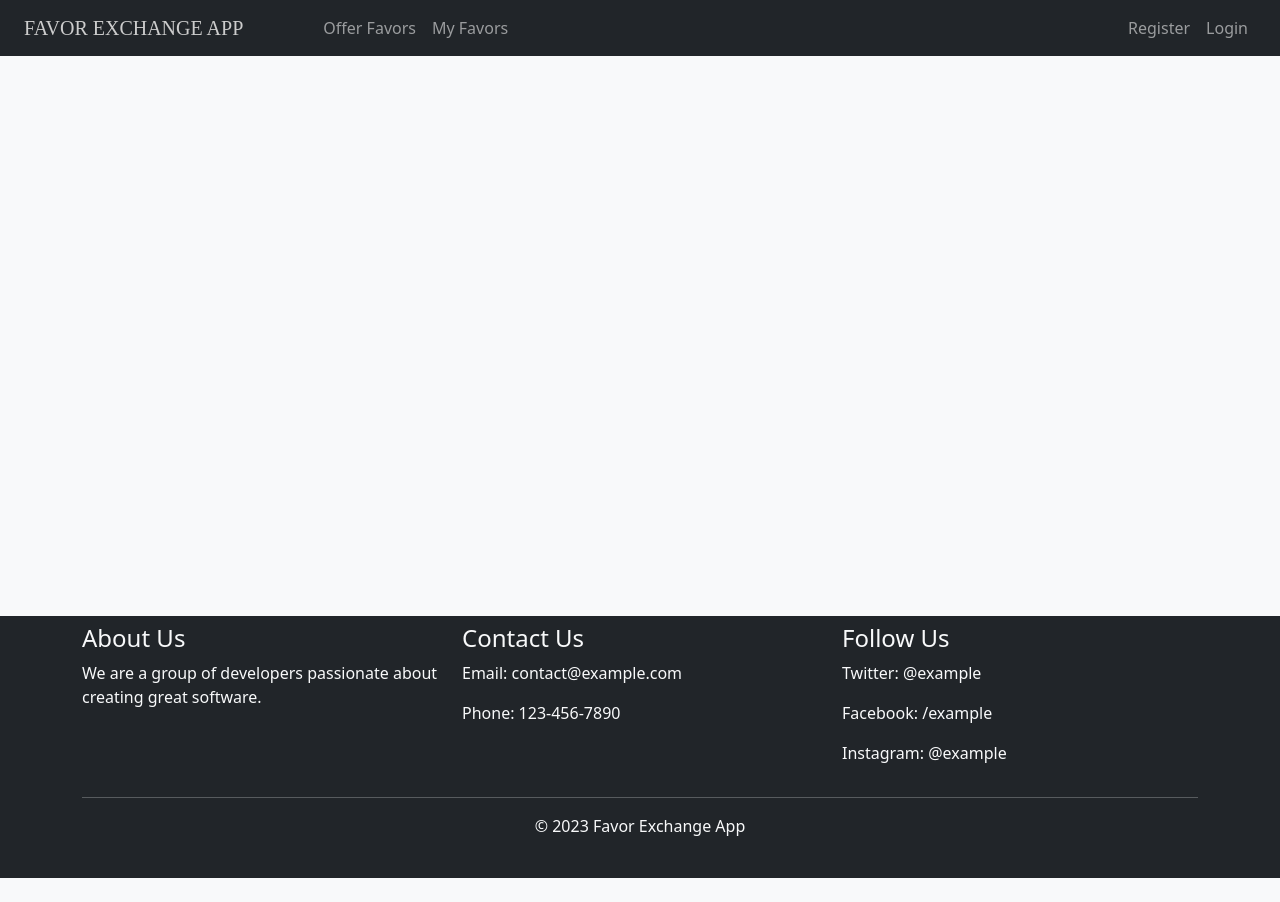
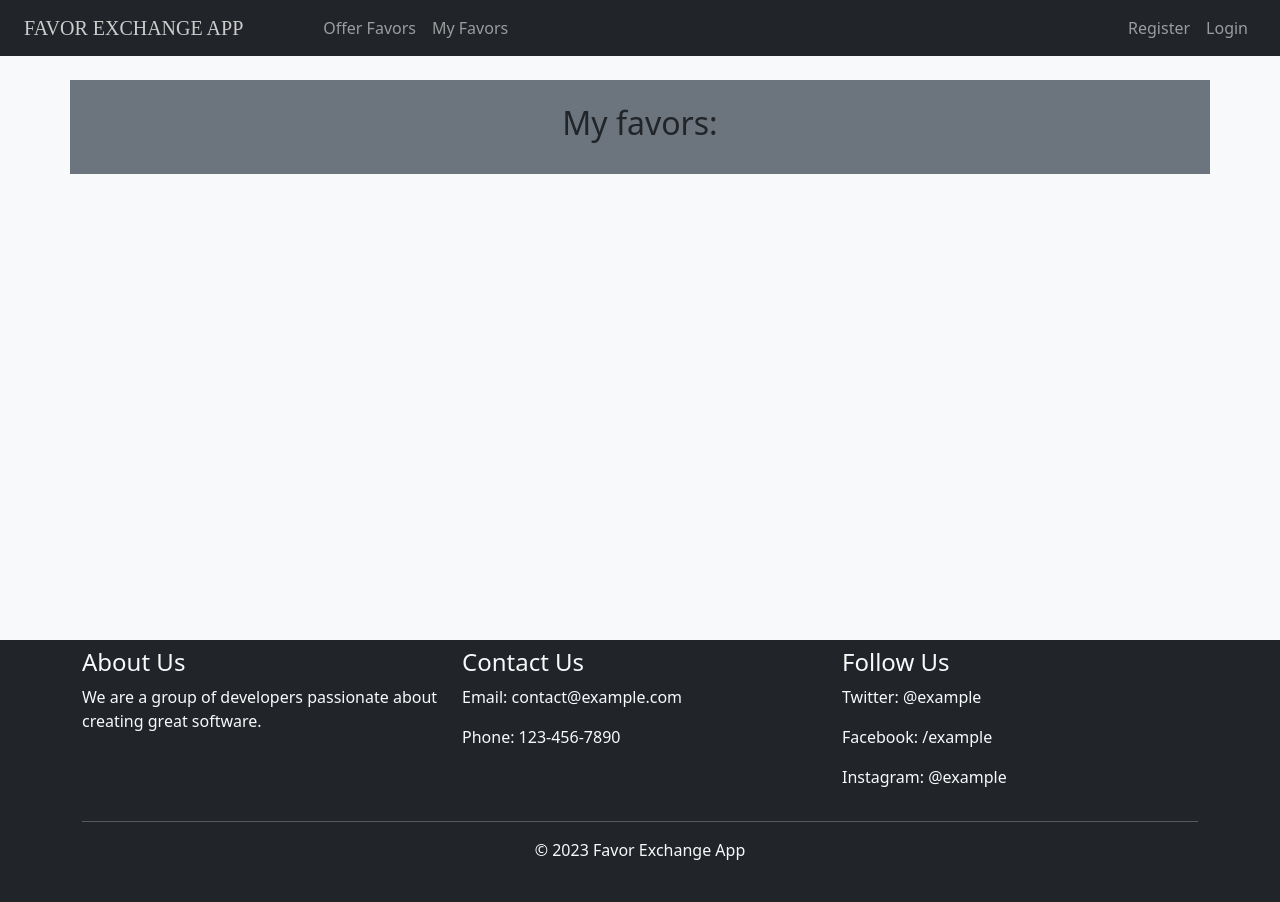
Before and after one commit to DamyanBG/favor-exchange-react-app, a React (Create React App) app: page /my-favors in a window 1280 px wide. Before the commit the page ends 878 px from the top, so only its background shows below. Built offline with nearby package versions, Linux system fonts and the light colour scheme.

Commit message:
list my favors

```diff
--- a/src/App.js
+++ b/src/App.js
@@ -9,6 +9,7 @@ import Footer from './components/footer/Footer';
 import HomePage from './components/HomePage';
 
 import 'bootstrap/dist/css/bootstrap.css';
+import MyFavors from './components/favor/MyFavors';
 
 
 function App() {
@@ -23,6 +24,7 @@ function App() {
               <Route path="/create-favor" element={<CreateFavor />} />
               <Route path="/register" element={<Register />} />
               <Route path="/login" element={<Login />} />
+              <Route path="/my-favors" element={<MyFavors />} />
             </Routes>
           </main>
           <Footer />
--- a/src/components/favor/CreateFavor.js
+++ b/src/components/favor/CreateFavor.js
@@ -62,8 +62,8 @@ const CreateFavor = () => {
 
   return (
     <Container className="mt-4 mb-4 pt-4 pb-4 bg-secondary">
-      {user.token ? (
-        <Row className="justify-content-center text-center">
+      <Row className="justify-content-center text-center">
+        {user.token ? (
           <Col md={6}>
             <Form onSubmit={handleOnSubmit}>
               <h3 className="text-center text-black mb-4">Create Favor</h3>
@@ -86,10 +86,10 @@ const CreateFavor = () => {
               </Button>
             </Form>
           </Col>
-        </Row>
-      ) : (
-        <h3>You have to log in to create favors!</h3>
-      )}
+        ) : (
+          <h3>You have to log in to create favors!</h3>
+        )}
+      </Row>
     </Container>
   );
 };
--- /dev/null
+++ b/src/components/favor/MyFavors.js
@@ -0,0 +1,39 @@
+import { useContext, useEffect, useState } from "react";
+import { Form, Button, Container, Row, Col } from "react-bootstrap";
+import { HOST_URL } from "../common/urls";
+import { UserContext } from "../context/UserContext";
+
+const MyFavors = () => {
+    const [myFavors, setMyFavors] = useState([])
+
+    const { user } = useContext(UserContext)
+
+    const getMyFavors = () => {
+        if (!user.token) return
+        fetch(`${HOST_URL}/user_favors`, {
+            headers: {
+                Authorization: `Bearer ${user.token}`,
+            }
+        })
+            .then((resp) => resp.json())
+            .then(setMyFavors)
+    }
+
+    useEffect(getMyFavors, [user.token])
+
+    return (
+        <Container className="mt-4 mb-4 pt-4 pb-4 bg-secondary">
+            <Row className="justify-content-center text-center">
+                <h2>My favors:</h2>
+                {myFavors.map((mf) => (
+                    <div>
+                        <h4>{mf.title}</h4>
+                        <p>{mf.text}</p>
+                    </div>
+                ))}
+            </Row>
+        </Container>
+    )
+}
+
+export default MyFavors
```
